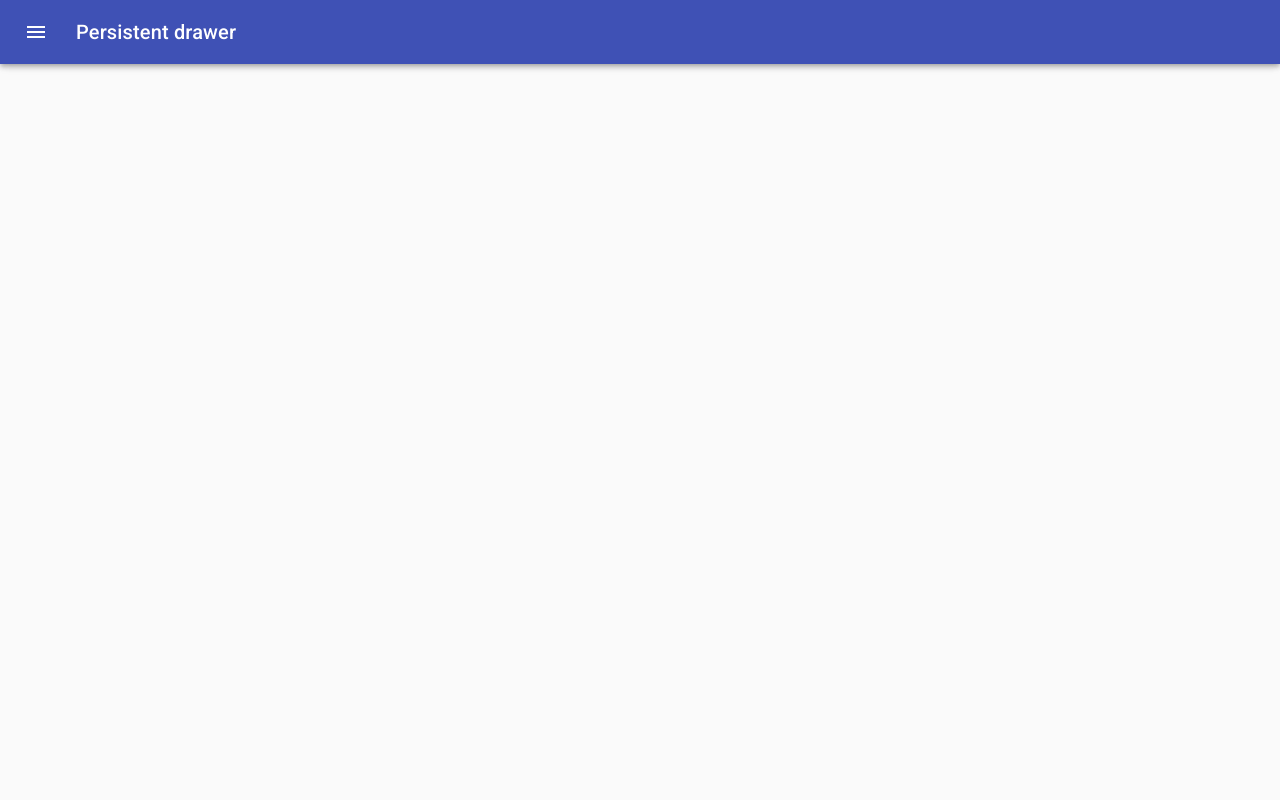
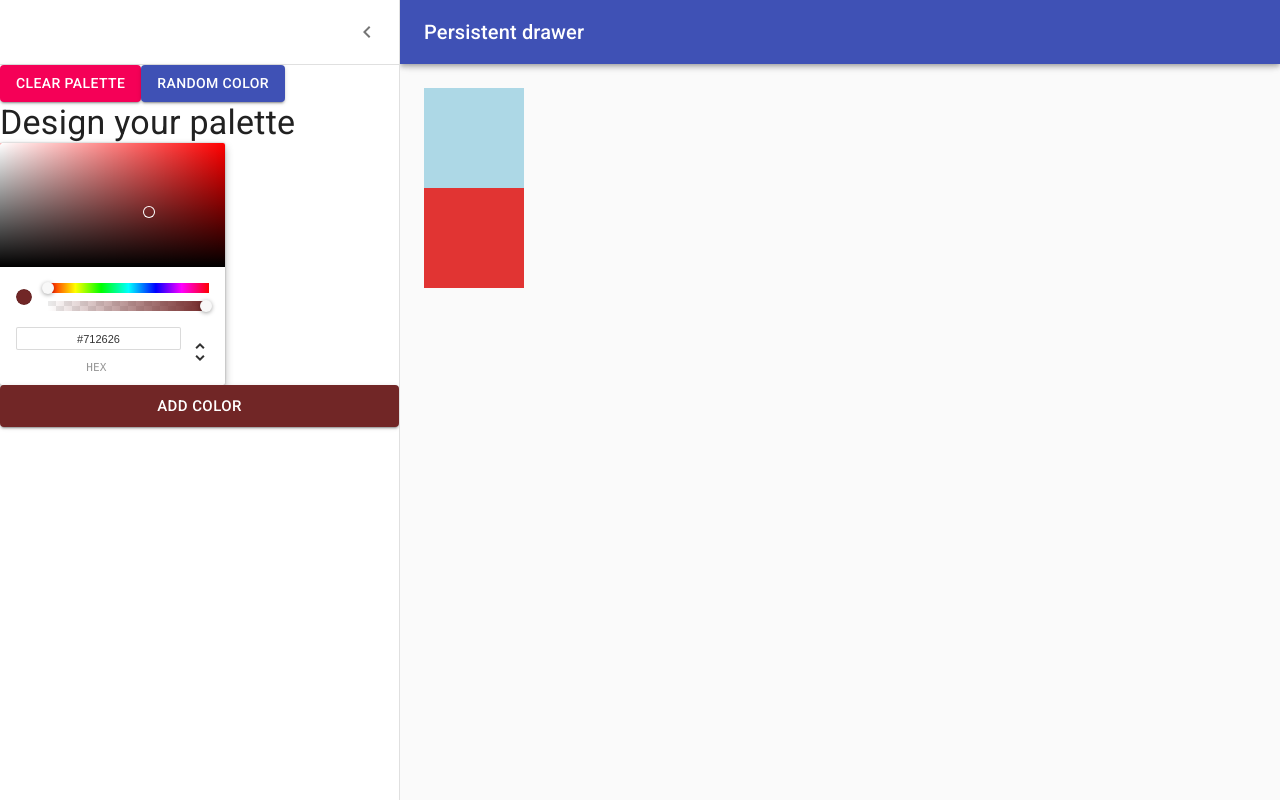
Before and after one commit to avsssai/react-colors, a React (Create React App) app: page /palette/new in a window 1280 px wide. Built offline with nearby package versions, Linux system fonts and the light colour scheme.

Commit message:
Connected picked color with addColor button

```diff
--- a/src/NewPaletteForm.js
+++ b/src/NewPaletteForm.js
@@ -78,7 +78,7 @@ class NewPaletteForm extends Component {
   constructor(props) {
     super(props);
     this.state = {
-      open: false,
+      open: true,
       // hex: "#ffffff",
       // hsl: {
       //   h: 0,
@@ -97,10 +97,12 @@ class NewPaletteForm extends Component {
       hsv: { h: 0, s: 0.6621999999999999, v: 0.4424, a: 1 },
       oldHue: 0,
       rgb: { r: 113, g: 38, b: 38, a: 1 },
+      colors: ["lightblue", "#e13433"]
     }
     this.handleDrawerClose = this.handleDrawerClose.bind(this);
     this.handleDrawerOpen = this.handleDrawerOpen.bind(this);
     this.handleChange = this.handleChange.bind(this);
+    this.addNewColor = this.addNewColor.bind(this);
   }
   handleDrawerClose () {
     this.setState({
@@ -119,6 +121,11 @@ class NewPaletteForm extends Component {
     })
 
     console.log(color);
+  }
+  addNewColor () {
+    this.setState(state => ({
+      colors: [...state.colors, state.hex]
+    }))
   }
   render () {
     let { open, hex } = this.state;
@@ -169,7 +176,7 @@ class NewPaletteForm extends Component {
           </div>
           <Typography variant="h4">Design your palette</Typography>
           <ChromePicker color={this.state.rgb} onChangeComplete={this.handleChange} />
-          <Button variant="contained" color="primary" >Add Color</Button>
+          <Button variant="contained" color="primary" size="large" style={{ backgroundColor: `${this.state.hex}` }} onClick={this.addNewColor}>Add Color</Button>
         </Drawer>
         <main
           className={clsx(classes.content, {
@@ -178,6 +185,9 @@ class NewPaletteForm extends Component {
           style={{ background: this.state.rgb }}
         >
           <div className={classes.drawerHeader} />
+          {this.state.colors.map(color => {
+            return <div style={{ display: "flex", width: "100px", height: "100px", backgroundColor: color }} key={color}></div>
+          })}
         </main>
       </div>
     );
```
